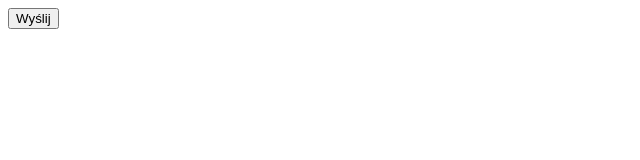
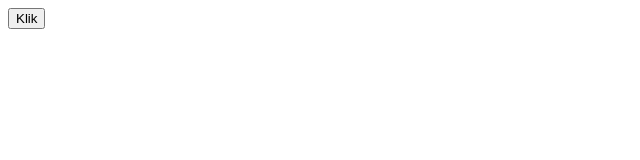
Before and after one commit to marcinptest/zadanie31, a plain HTML site: page index.html in a window 1280 px wide. Shown: the full height of the page, 0-640 px from the left. Drawn offline with Linux system fonts and the light colour scheme.

Commit message:
poprawka

```diff
--- a/index.html
+++ b/index.html
@@ -7,7 +7,7 @@
     <title>Document</title>
 </head>
 <body>
-    <button>Wyślij</button>
+    <button>Klik</button>
     <script src="js/main.js"></script>
 </body>
 </html>
```
